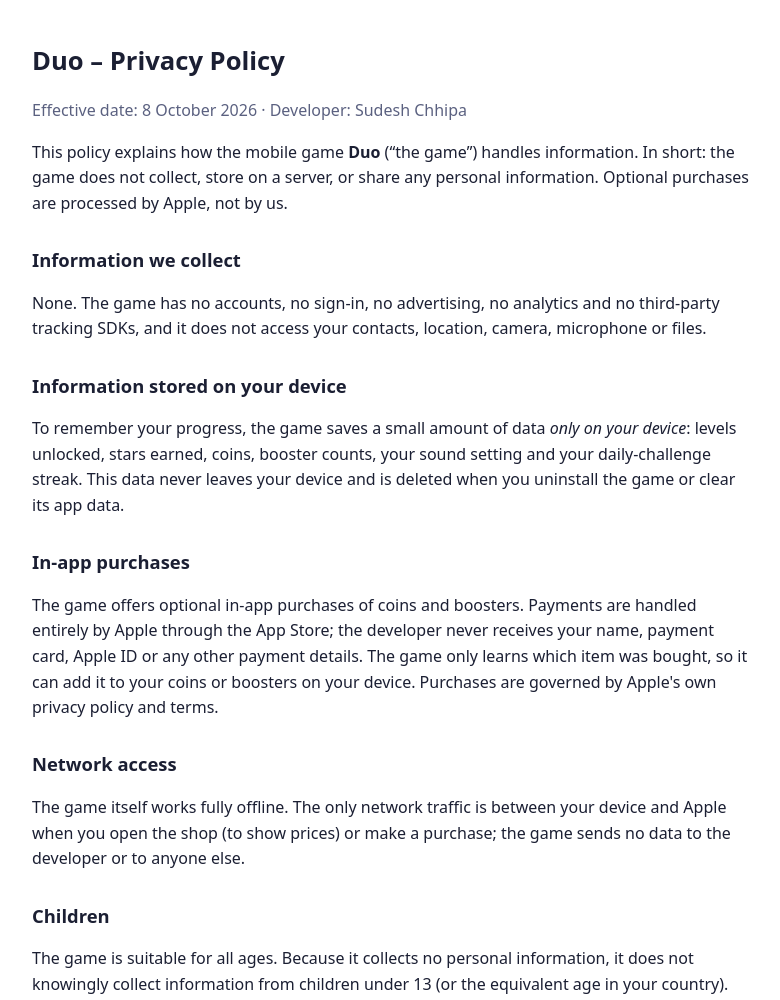
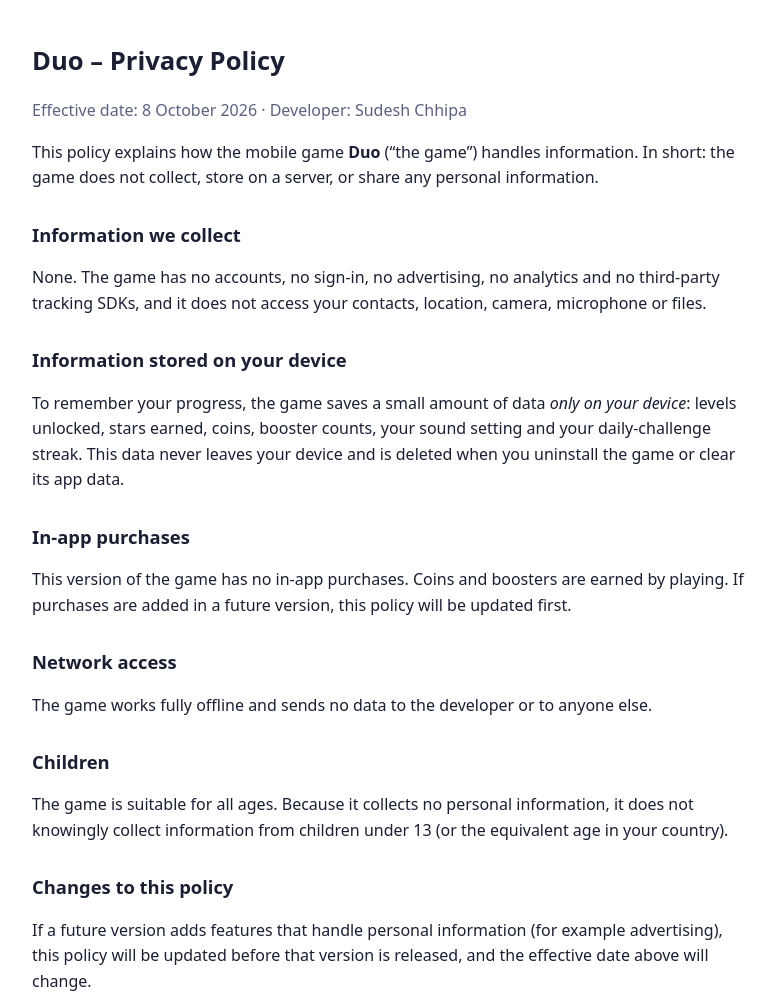
Before and after one commit to sudesh1456/nebula-blocks-privacy, a plain HTML site: page duo/privacy/index.html in a window 1280 px wide. Shown: the top 1000 px of the page, without its empty margins (248-1028 px from the left). Drawn offline with Linux system fonts and the light colour scheme.

Commit message:
Duo: no in-app purchases in version 1.0 (policy, landing, support)
Co-Authored-By: Claude Opus 5.5 <noreply@anthropic.com>

```diff
--- a/duo/privacy/index.html
+++ b/duo/privacy/index.html
@@ -18,8 +18,7 @@
 <p class="muted">Effective date: 8 October 2026 · Developer: Sudesh Chhipa</p>
 
 <p>This policy explains how the mobile game <strong>Duo</strong> (“the game”) handles information.
-In short: the game does not collect, store on a server, or share any personal information.
-Optional purchases are processed by Apple, not by us.</p>
+In short: the game does not collect, store on a server, or share any personal information.</p>
 
 <h2>Information we collect</h2>
 <p>None. The game has no accounts, no sign-in, no advertising, no analytics and no third-party tracking SDKs,
@@ -30,15 +29,10 @@ and it does not access your contacts, location, camera, microphone or files.</p>
 stars earned, coins, booster counts, your sound setting and your daily-challenge streak. This data never leaves
 your device and is deleted when you uninstall the game or clear its app data.</p>
 
-<h2>In-app purchases</h2>
-<p>The game offers optional in-app purchases of coins and boosters. Payments are handled entirely by Apple
-through the App Store; the developer never receives your name, payment card, Apple ID or any other payment details.
-The game only learns which item was bought, so it can add it to your coins or boosters on your device. Purchases
-are governed by Apple's own privacy policy and terms.</p>
+<h2>In-app purchases</h2><p>This version of the game has no in-app purchases. Coins and boosters are earned by playing. If purchases are added in a future version, this policy will be updated first.</p>
 
 <h2>Network access</h2>
-<p>The game itself works fully offline. The only network traffic is between your device and Apple when you open the
-shop (to show prices) or make a purchase; the game sends no data to the developer or to anyone else.</p>
+<p>The game works fully offline and sends no data to the developer or to anyone else.</p>
 
 <h2>Children</h2>
 <p>The game is suitable for all ages. Because it collects no personal information, it does not knowingly collect
```
Also changed, not shown: duo/index.html (+1 -1 lines), duo/support/index.html (+0 -3 lines).
